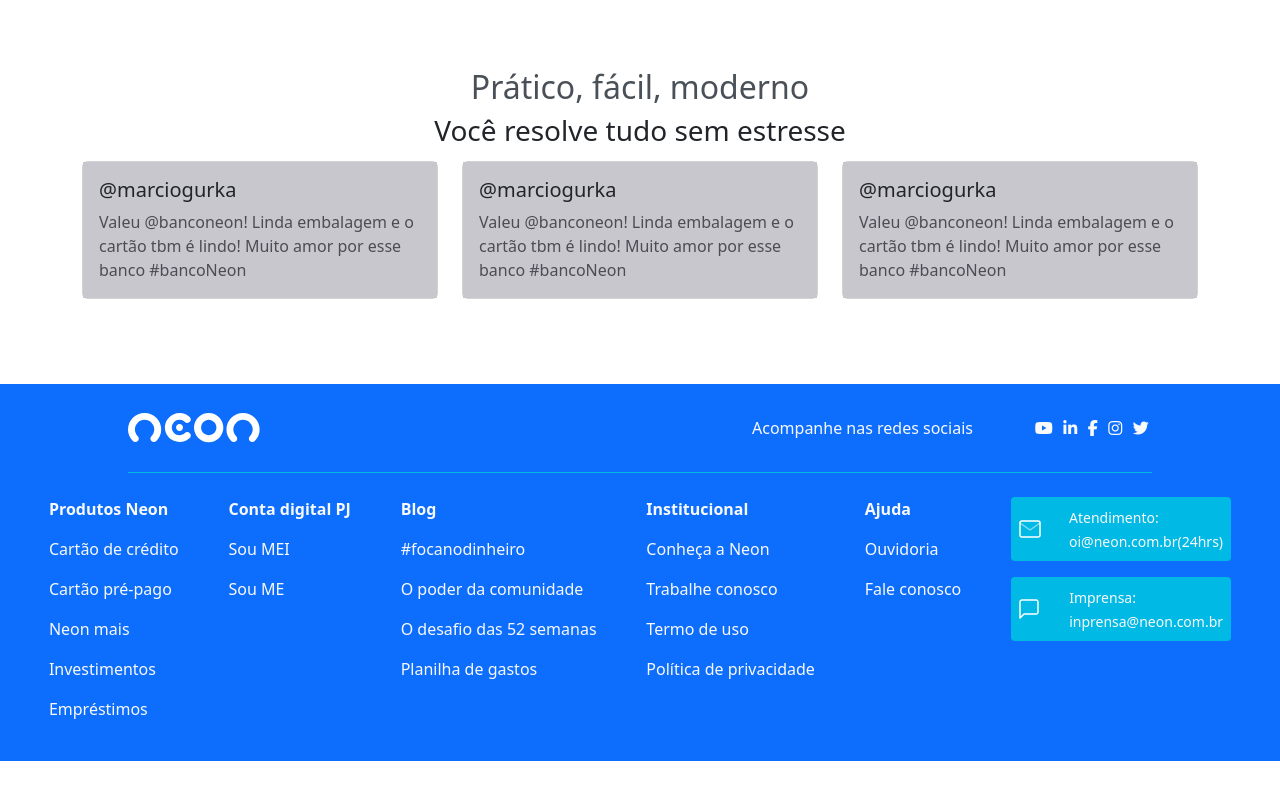
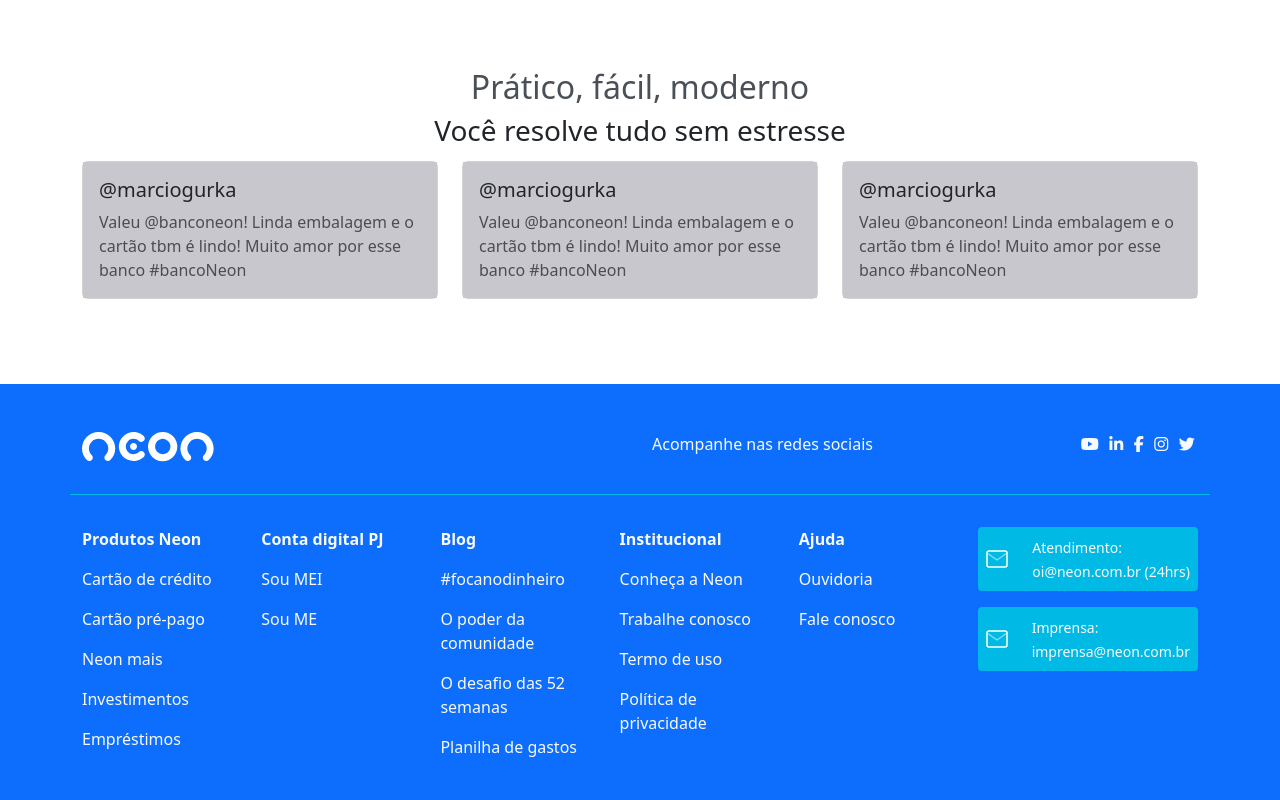
Before and after one commit to brunogs97/banco-digital, a plain HTML site: page index.html in a window 1280 px wide. Shown: the part 400-1200 px from the top of the page. Before the commit the page ends 1161 px from the top, so only its background shows below. Drawn offline with nearby package versions, Linux system fonts and the light colour scheme; a web font is replaced by a local one.

Commit message:
footer adicionado

```diff
--- a/css/style.css
+++ b/css/style.css
@@ -58,21 +58,23 @@
 }
 
 /*config footer*/
-.cabecalho-footer {
-    margin: 0 8em;
-    display: flex;
-    justify-content: space-between;
-    align-items: center;
-    box-sizing: border-box;
+footer {
+    padding: 1em 0;
+}
+
+.content-header-footer {
+    padding: 2em 0;
     border-bottom: 1px solid var(--blue);
-}
+  }
+
+  .content-main-footer {
+    padding: 2em;
+  }
 
 .social-media {
     display: flex;
     align-items: center;
     justify-content: space-between;
-    width: 400px;
-    padding: 2em 0;
 }
 
 .fa-brands {
@@ -89,6 +91,7 @@
     flex-direction: column;
 }
 
+
 .contact {
     background: var(--blue);
     border-radius: 4px;
@@ -104,3 +107,7 @@
 .text-contact-footer {
     font-size: 14px;
 }
+
+.link-footer:hover {
+    cursor: pointer;
+}
--- a/index.html
+++ b/index.html
@@ -144,69 +144,76 @@
     </section>
 
     <footer class="bg-primary">
-      <header class="cabecalho-footer">
+      <header class="container content-header-footer">
+        <div class="row">
+          <div class="col">
             <img src="./img/logo.svg" alt="Imagem logo">
+          </div>
+          <div class="col">
             <div class="social-media">
               <span class="text-light fs-6">Acompanhe nas redes sociais</span>
               <div class="medias-icons">
-            <i class="fa-brands fa-youtube text-light"></i>
-            <i class="fa-brands fa-linkedin-in text-light"></i>
-            <i class="fa-brands fa-facebook-f text-light"></i>
-            <i class="fa-brands fa-instagram text-light"></i>
-            <i class="fa-brands fa-twitter text-light"></i>
+                <i class="fa-brands fa-youtube text-light link-footer"></i>
+                <i class="fa-brands fa-linkedin-in text-light link-footer"></i>
+                <i class="fa-brands fa-facebook-f text-light link-footer"></i>
+                <i class="fa-brands fa-instagram text-light link-footer"></i>
+                <i class="fa-brands fa-twitter text-light link-footer"></i>
+              </div>
+            </div>
           </div>
         </div>
       </header>
 
-      <main class="content-footer p-4">
-        <article>
+      <main class="container content-main-footer">
+        <div class="row">
+          <div class="col">
             <p class="fw-bold text-light">Produtos Neon</p>
-          <p class="text-light">Cartão de crédito</p>
-          <p class="text-light">Cartão pré-pago</p>
-          <p class="text-light">Neon mais</p>
-          <p class="text-light">Investimentos</p>
-          <p class="text-light">Empréstimos</p>
-        </article>
-        <article>
+            <p class="text-light link-footer">Cartão de crédito</p>
+            <p class="text-light link-footer">Cartão pré-pago</p>
+            <p class="text-light link-footer">Neon mais</p>
+            <p class="text-light link-footer">Investimentos</p>
+            <p class="text-light link-footer">Empréstimos</p>
+          </div>
+          <div class="col">
             <p class="fw-bold text-light">Conta digital PJ</p>
-          <p class="text-light">Sou MEI</p>
-          <p class="text-light">Sou ME</p>
-        </article>
-        <article>
+            <p class="text-light link-footer">Sou MEI</p>
+            <p class="text-light link-footer">Sou ME</p>
+          </div>
+          <div class="col">
             <p class="fw-bold text-light">Blog</p>
-          <p class="text-light">#focanodinheiro</p>
-          <p class="text-light">O poder da comunidade</p>
-          <p class="text-light">O desafio das 52 semanas</p>
-          <p class="text-light">Planilha de gastos</p>
-        </article>
-        <article>
+            <p class="text-light link-footer">#focanodinheiro</p>
+            <p class="text-light link-footer">O poder da comunidade</p>
+            <p class="text-light link-footer">O desafio das 52 semanas</p>
+            <p class="text-light link-footer">Planilha de gastos</p>
+          </div>
+          <div class="col">
             <p class="fw-bold text-light">Institucional</p>
-          <p class="text-light">Conheça a Neon</p>
-          <p class="text-light">Trabalhe conosco</p>
-          <p class="text-light">Termo de uso</p>
-          <p class="text-light">Política de privacidade</p>
-        </article>
-        <article>
+            <p class="text-light link-footer">Conheça a Neon</p>
+            <p class="text-light link-footer">Trabalhe conosco</p>
+            <p class="text-light link-footer">Termo de uso</p>
+            <p class="text-light link-footer">Política de privacidade</p>
+          </div>
+          <div class="col">
             <p class="fw-bold text-light">Ajuda</p>
-          <p class="text-light">Ouvidoria</p>
-          <p class="text-light">Fale conosco</p>
-        </article>
-        <section class="contact-center">
+            <p class="text-light link-footer">Ouvidoria</p>
+            <p class="text-light link-footer">Fale conosco</p>
+          </div>
+          <div class="col">
             <article class="contact">
               <img src="./img/envelope.svg" class="img-envelope" alt="Imagem de um envelope">
               <div>
                 <span class="text-light text-contact-footer">Atendimento:</span><br>
-              <span class="text-light text-contact-footer">oi@neon.com.br(24hrs)</span>
+                <span class="text-light text-contact-footer">oi@neon.com.br (24hrs)</span>
               </div>
             </article>
             <article class="contact">
-            <img src="./img/chat.svg" class="img-chat" alt="Imagem de um envelope">
+              <img src="./img/envelope.svg" class="img-envelope" alt="Imagem de um envelope">
               <div>
                 <span class="text-light text-contact-footer">Imprensa:</span><br>
-              <span class="text-light text-contact-footer">inprensa@neon.com.br</span>
+                <span class="text-light text-contact-footer">imprensa@neon.com.br</span>
               </div>
             </article>
-        </section>
+          </div>
         </main>
     </footer>
 
```
Lines whose indentation alone changed are shown as unchanged.
